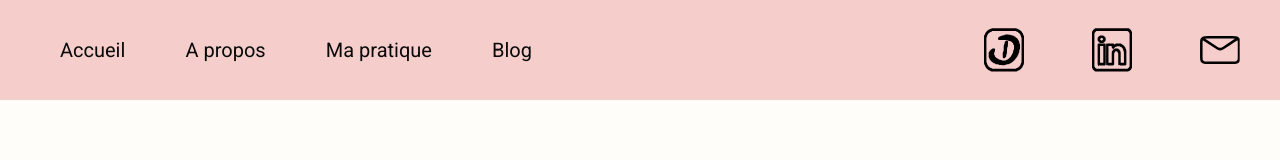
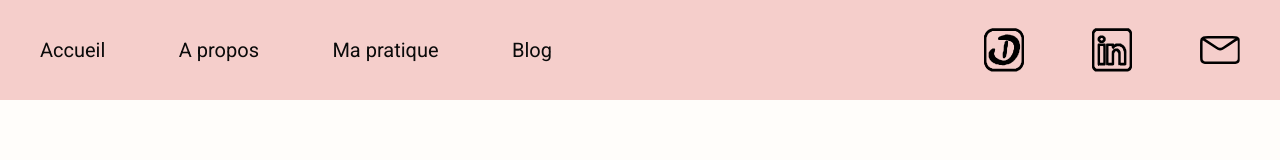
Before and after one commit to GuillaumeCeccoli/site-delphine, a Next.js app: page / in a window 1280 px wide. Shown: the top 160 px of the page. Built offline with nearby package versions, Linux system fonts and the light colour scheme; a web font is replaced by a local one.

Commit message:
Modifications légères

```diff
--- a/components/widgets/header.tsx
+++ b/components/widgets/header.tsx
@@ -38,12 +38,12 @@ export default function Header() {
           </SheetContent>
         </Sheet>
       </div>
-      <div className="hidden md:flex md:flex-row md:items-center justify-between md:w-3/5 md:m-10 md:text-xl xl:w-2/5 2xl:w-1/4 2xl:ml-20">
+      <div className="hidden md:flex md:flex-row md:items-center justify-between md:w-2/4 md:m-10 md:text-xl xl:w-2/5 2xl:w-1/4 2xl:ml-20">
         {links.map((link, index) => (
           <Link
             key={index}
             href={link.href}
-            className="mx-5 font-sans underline-from-center scale-on-hover"
+            className="font-sans underline-from-center scale-on-hover"
           >
             {link.name}
           </Link>
```
